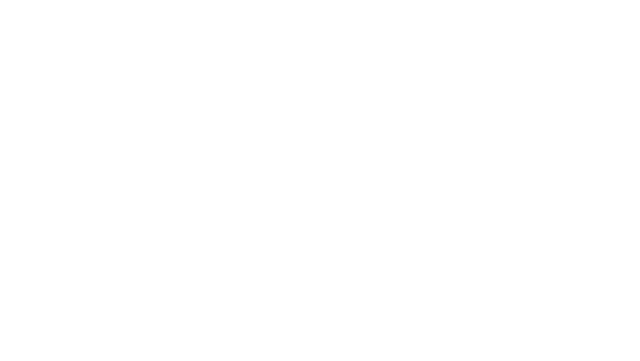
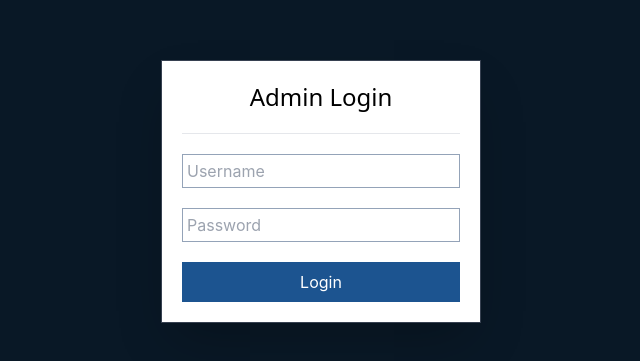
Before and after one commit to lokeshch185/Portfolio, a React (Create React App) app in the folder frontend/: page /admin-login in a window 1280 px wide. Before the commit this address had no page. Shown: the part 209-570 px from the top of the page, without its empty margins (319-959 px from the left). Built offline with nearby package versions, Linux system fonts and the light colour scheme.

Commit message:
added login

```diff
--- a/frontend/package.json
+++ b/frontend/package.json
@@ -10,6 +10,8 @@
     "@testing-library/jest-dom": "^5.17.0",
     "@testing-library/react": "^13.4.0",
     "@testing-library/user-event": "^13.5.0",
+    "antd": "^5.19.3",
+    "axios": "^1.7.2",
     "framer-motion": "^11.3.8",
     "react": "^18.3.1",
     "react-dom": "^18.3.1",
--- a/frontend/src/App.js
+++ b/frontend/src/App.js
@@ -1,7 +1,8 @@
 import './App.css';
 import './index.css';
-// import Admin from './pages/Admin';
+import Login from './pages/Admin/AdminLogin';
 import Home from './pages/Home/index';
+import Admin from './pages/Admin/index';
 import { BrowserRouter as Router, Route, Routes } from 'react-router-dom';
 
 function App() {
@@ -9,8 +10,8 @@ function App() {
     <Router>
       <Routes>
         <Route path="/" element={<Home/>}/>
-        {/* <Route path='/admin' element={<Admin/>}/> */}
-        {/* <Route path='/admin-login' element={<Adminlogin/>}/> */}
+        <Route path='/admin' element={<Admin/>}/>
+        <Route path='/admin-login' element={<Login/>}/>
       </Routes>
     </Router>
   );
--- a/frontend/src/pages/Admin/AdminLogin.js
+++ b/frontend/src/pages/Admin/AdminLogin.js
@@ -0,0 +1,55 @@
+import axios from "axios";
+import { useState } from "react";
+import { message } from "antd";
+
+function Login() {
+    const [user, setUser] = useState({
+      username: "",
+      password: "",
+    });
+
+    const login = async () => {
+      try {
+
+        const response = await axios.post("http://localhost:5000/api/admin-login", user);
+
+        if (response.data.success) {
+          message.success(response.data.message);
+          localStorage.setItem("token", JSON.stringify(response.data));
+          window.location.href = "/admin";
+        } else {
+          message.error(response.data.message);
+        }
+      } catch (error) {
+        message.error(error.message);
+      }
+    };
+
+    return (
+      <div className="flex justify-center items-center h-screen bg-[#091826]">
+        <div className="w-80 flex gap-5 p-5 shadow-2xl border border-gray-700 flex-col bg-white">
+          <h1 className="text-2xl font-sans font-medium text-sto text-center">Admin Login</h1>
+          <hr />
+          <input
+            type="text"
+            value={user.username}
+            onChange={(e) => setUser({ ...user, username: e.target.value })}
+            placeholder="Username"
+            className="border border-slate-400 p-1 "
+          />
+          <input
+            type="password"
+            value={user.password}
+            onChange={(e) => setUser({ ...user, password: e.target.value })}
+            placeholder="Password"
+            className="border border-slate-400 p-1 "
+          />
+          <button className="bg-[#1c5490] text-white p-2" onClick={login}>
+            Login
+          </button>
+        </div>
+      </div>
+    );
+  }
+
+  export default Login;
```
Also changed, not shown: 2 other files (tests, documents, lock files or other folders).
